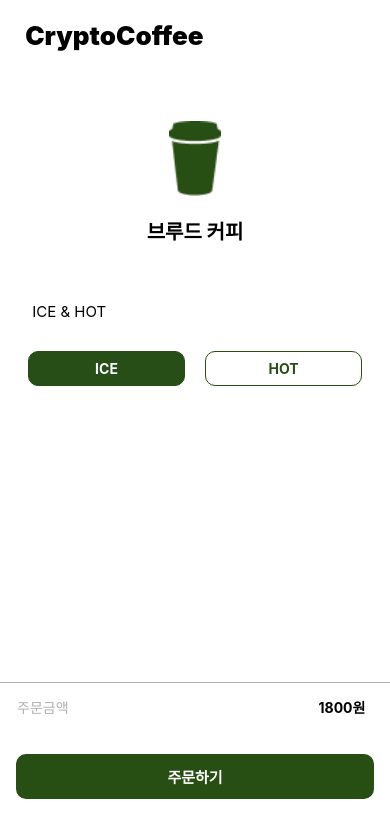
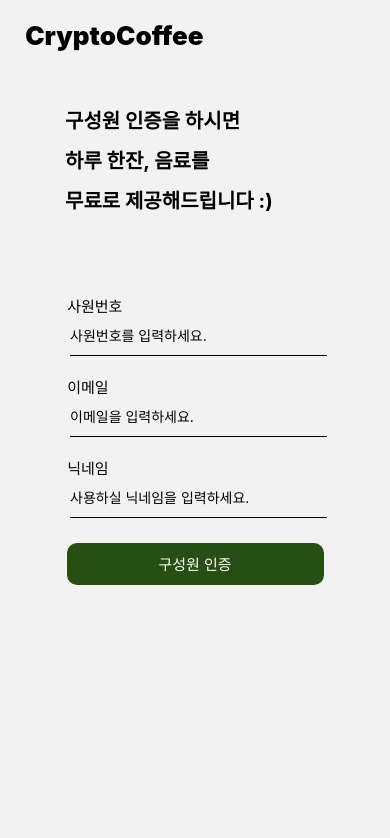
Before and after one commit to blwxnhan/CryptoCoffee_FE, a React Native app: screen /auth in a window 390 px wide. Shown: the top 838 px of the page. Built offline with nearby package versions, Linux system fonts and the light colour scheme.

Commit message:
[Feat] 화면전환 로직 구현

```diff
--- a/App.jsx
+++ b/App.jsx
@@ -1,21 +1,12 @@
 import React from 'react';
-
-import AuthMember from './src/containers/AuthMember';
-import Home from './src/containers/Home';
-import Order from './src/containers/Order';
-import OrderCoffee from './src/containers/orderTabs/OrderCoffee';
-import OrderNonCoffee from './src/containers/orderTabs/OrderNonCoffee';
-import OrderTeaAde from './src/containers/orderTabs/OrderTeaAde';
-import OrderDetails from './src/containers/OrderDetails';
+import { NavigationContainer } from '@react-navigation/native';
+import StackNavigation from './src/navigation/StackNavigation';
 
 const App = () => {
   return (
-    <>
-      <OrderDetails menu={'브루드 커피'} price={'1800'} />
-      {/* <AuthMember /> */}
-      {/* <Home /> */}
-      {/* <Order /> */}
-    </>
+    <NavigationContainer>
+      <StackNavigation />
+    </NavigationContainer>
   );
 }
 
--- a/package.json
+++ b/package.json
@@ -10,13 +10,18 @@
     "test": "jest"
   },
   "dependencies": {
+    "@react-native-community/masked-view": "^0.1.11",
     "@react-navigation/bottom-tabs": "^6.5.20",
     "@react-navigation/material-top-tabs": "^6.6.13",
     "@react-navigation/native": "^6.1.17",
     "@react-navigation/stack": "^6.3.29",
     "react": "18.2.0",
     "react-native": "0.73.6",
+    "react-native-gesture-handler": "^2.16.0",
     "react-native-pager-view": "^6.3.0",
+    "react-native-reanimated": "^3.9.0",
+    "react-native-safe-area-context": "^4.10.1",
+    "react-native-screens": "^3.31.1",
     "react-native-tab-view": "^3.5.2"
   },
   "devDependencies": {
--- a/src/components/CustomButton.jsx
+++ b/src/components/CustomButton.jsx
@@ -5,11 +5,13 @@ import {
   StyleSheet
 } from "react-native";
 
-const CustomButton = ({ title, width, height, weight }) =>{
+const CustomButton = props =>{
     return(
-        <TouchableOpacity style={[ styles.button, {width: width, height: height} ]}>
-          <Text style={[styles.buttonText, {fontWeight: weight}]}>{title}</Text>
-        </TouchableOpacity>
+      <TouchableOpacity
+          style={[ styles.button, {width: props.width, height: props.height} ]}
+          onPress={() => props.onPress()}>
+        <Text style={[styles.buttonText, {fontWeight: props.weight}]}>{props.title}</Text>
+      </TouchableOpacity>
     );
 }
 
--- a/src/components/IceAndHotButton.jsx
+++ b/src/components/IceAndHotButton.jsx
@@ -7,7 +7,7 @@ import {
 } from 'react-native';
 
 const IceAndHotButton = () => {
-    const [selectedButton, setSelectedButton] = useState('ICE'); // 선택된 버튼 상태를 저장
+    const [selectessdButton, setSelectedButton] = useState('ICE'); // 선택된 버튼 상태를 저장
 
     const handleButtonPress = (buttonType) => {
         setSelectedButton(buttonType); // 선택된 버튼을 업데이트
--- a/src/containers/AuthMember.jsx
+++ b/src/containers/AuthMember.jsx
@@ -9,7 +9,7 @@ import {
 import CustomButton from '../components/CustomButton';
 import CustomInputField from '../components/CustomInputField';
 
-const AuthMember = () => {
+const AuthMember = ({navigation}) => {
   return (
     <SafeAreaView>
       <View style={styles.topContainer}>
@@ -24,7 +24,7 @@ const AuthMember = () => {
         <CustomInputField inputDescription="사원번호" placeholderText="사원번호를 입력하세요."/>
         <CustomInputField inputDescription="이메일" placeholderText="이메일을 입력하세요."/>
         <CustomInputField inputDescription="닉네임" placeholderText="사용하실 닉네임을 입력하세요." />
-        <CustomButton title="구성원 인증" width={257} height={41.51} weight={'medium'}/>
+        <CustomButton title="구성원 인증" width={257} height={41.51} weight={'medium'} onPress={() => navigation.navigate("home")} />
       </View>
     </SafeAreaView>
   );
--- a/src/navigation/StackNavigation.jsx
+++ b/src/navigation/StackNavigation.jsx
@@ -1,41 +1,20 @@
 import React from 'react'
-import { NavigationContainer } from '@react-navigation/native';
-import { createStackNavigator, StackNavigationOptions } from '@react-navigation/stack';
-import { CommonType } from 'types/common/CommonType';
+import { createStackNavigator } from '@react-navigation/stack';
 import Order from '../containers/Order';
 import Home from '../containers/Home';
-/*s
- * StackNavigator를 이용하여서 앱에 대한 페이지 이동을 관리합니다.
-*/
+import OrderDetails from '../containers/OrderDetails';
+import AuthMember from '../containers/AuthMember';
+
+const Stack = createStackNavigator();
+
 const StackNavigation = () => {
-
-    // RootStackPageList에서 페이지를 관리합니다
-    const Stack = createStackNavigator();
-
-    // const customStackNavigationOptions = {
-	//     gestureEnabled: false,
-	//     title: '',
-	//     headerStyle: {
-	//         backgroundColor: '#209bec',
-	//     },
-	//     headerTintColor: '#fff',
-	//     headerTitleStyle: {
-	//         fontWeight: 'bold',
-	//     }
-	// }
-
     return (
-        <NavigationContainer>
-            <Stack.Navigator initialRouteName={"home"}>
-                <Stack.Screen name="home">
-                    {<Home />}
-                </Stack.Screen>
-
-                <Stack.Screen name="adminScreen">
-                    {<Order />}
-                </Stack.Screen>
-            </Stack.Navigator>
-        </ NavigationContainer >
+        <Stack.Navigator initialRouteName={"auth"} screenOptions={{ headerShown: false }}>
+            <Stack.Screen name="home" component={Home} />
+            <Stack.Screen name="order" component={Order} />
+            <Stack.Screen name="orderDetails" component={OrderDetails}/>
+            <Stack.Screen name="auth" component={AuthMember}/>
+        </Stack.Navigator>
     );
 }
 
```
Also changed, not shown: 3 other files (tests, documents, lock files or other folders).
